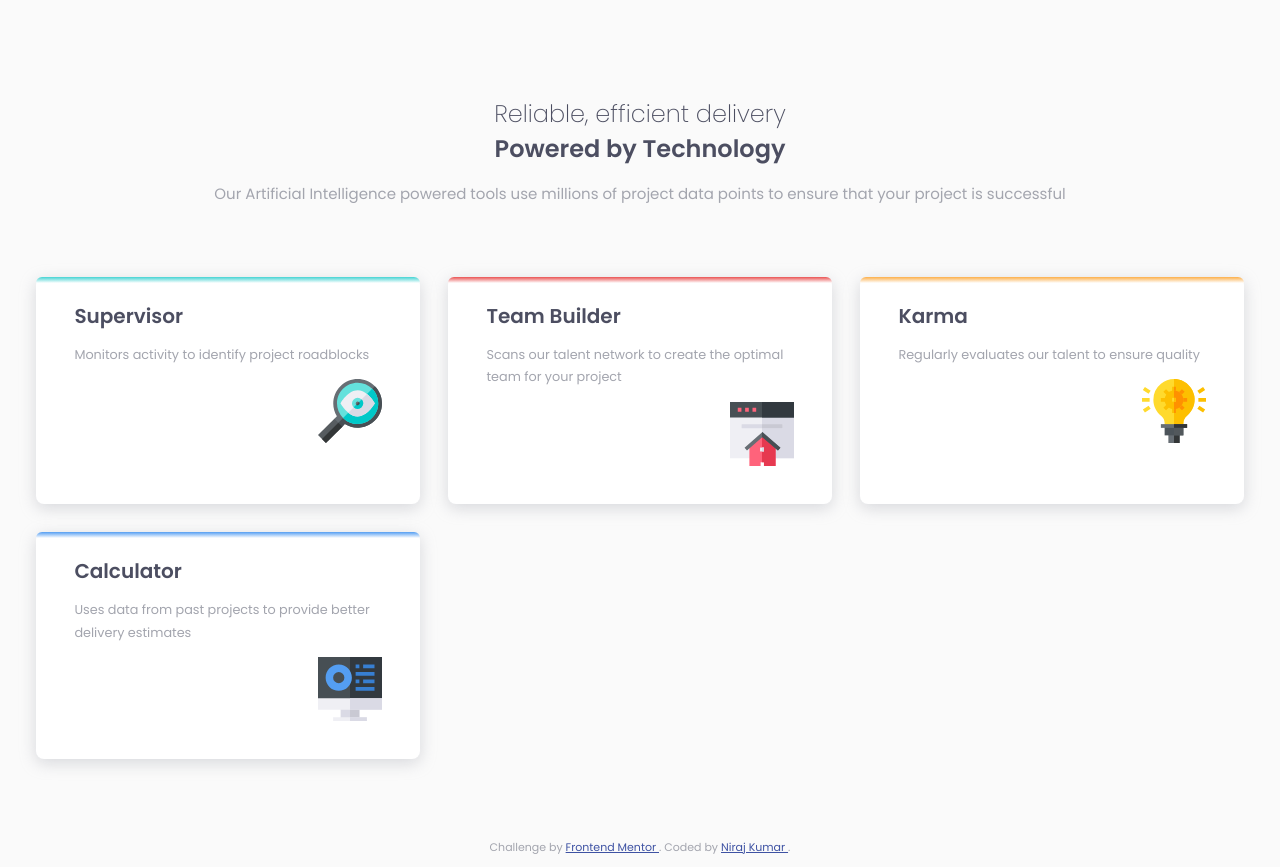
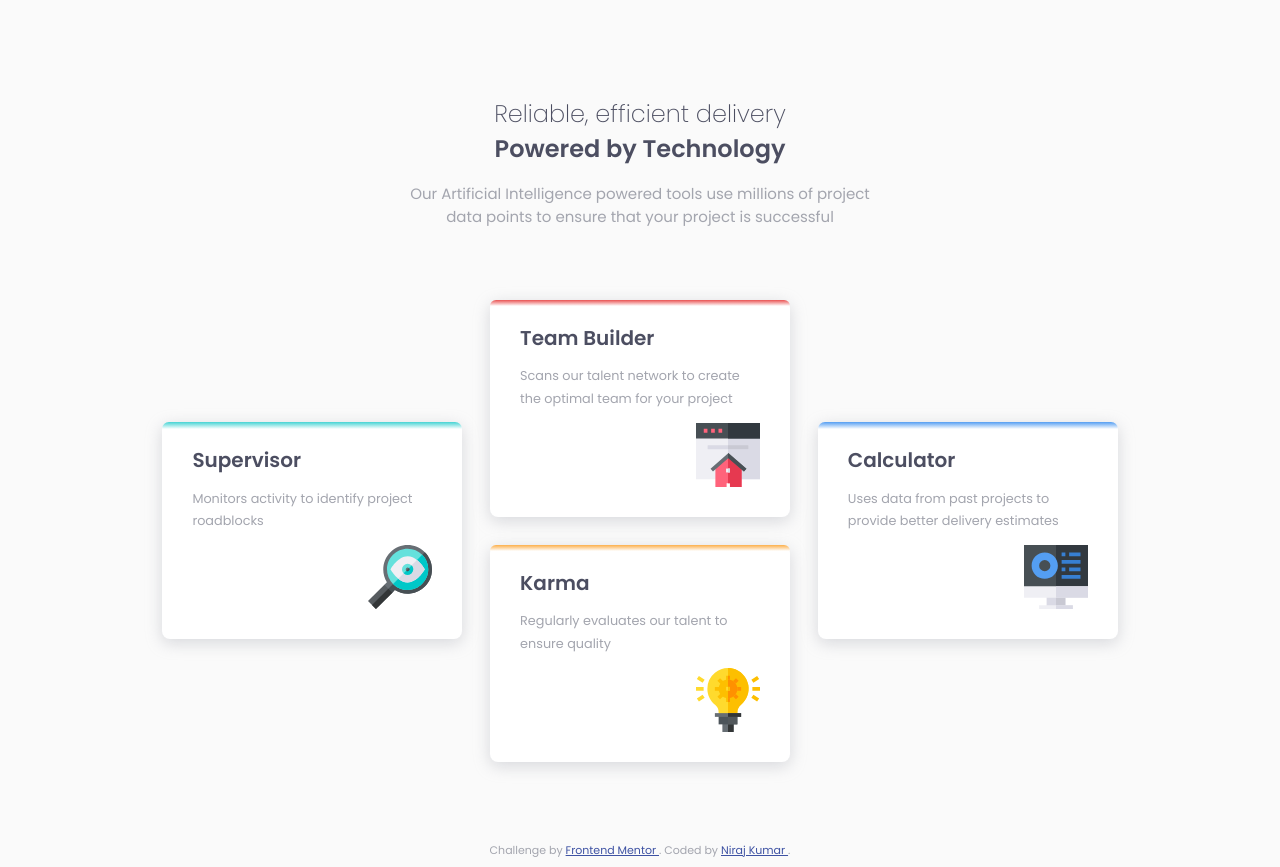
Before and after one commit to niraj-kumar-r/Four-card-feature-section-frontendmentor, a plain HTML site: page index.html in a window 1280 px wide. Drawn offline with Linux system fonts and the light colour scheme.

Commit message:
desktop site complete

```diff
--- a/app/style.css
+++ b/app/style.css
@@ -24,7 +24,6 @@ body{
 
     display: grid;
     grid-template-columns: 1fr;
-    align-content: center;
 
 }
 
@@ -64,7 +63,7 @@ p{
 
 .main-card{
     max-width: 100vw;
-    /* background-color: red; */
+    margin: auto;
     display: grid;
     grid-template-columns: 1fr;
     /* justify-items: center; */
@@ -123,18 +122,34 @@ p{
 }
 
 
-@media screen and (min-width: 600px) {
+@media screen and (min-width: 56.25rem) {
+
+    p {
+        width: 37%;
+    }
     .main-card{
         grid-template-columns: repeat(3, 1fr);
+        max-width: 80%;
+
+        width: clamp(50rem, 90vw, 72rem);
 
     }
 
-    #supervisor{
-        grid-area: 2 / 1 / span 1 / span 1;
+    .supervisor{
+        grid-area: 2 / 1 / span 2 / span 1;
     }
 
-    #team-builder{
+    .team-builder{
+        grid-area: 1 / 2 / span 2 / span 1;
 
+    }
+
+    .karma{
+        grid-area: 3 / 2 / span 2 / span 1;
+    }
+
+    .calculator{
+        grid-area: 2 / 3 / span 2 / span 1;
     }
 
 
```
